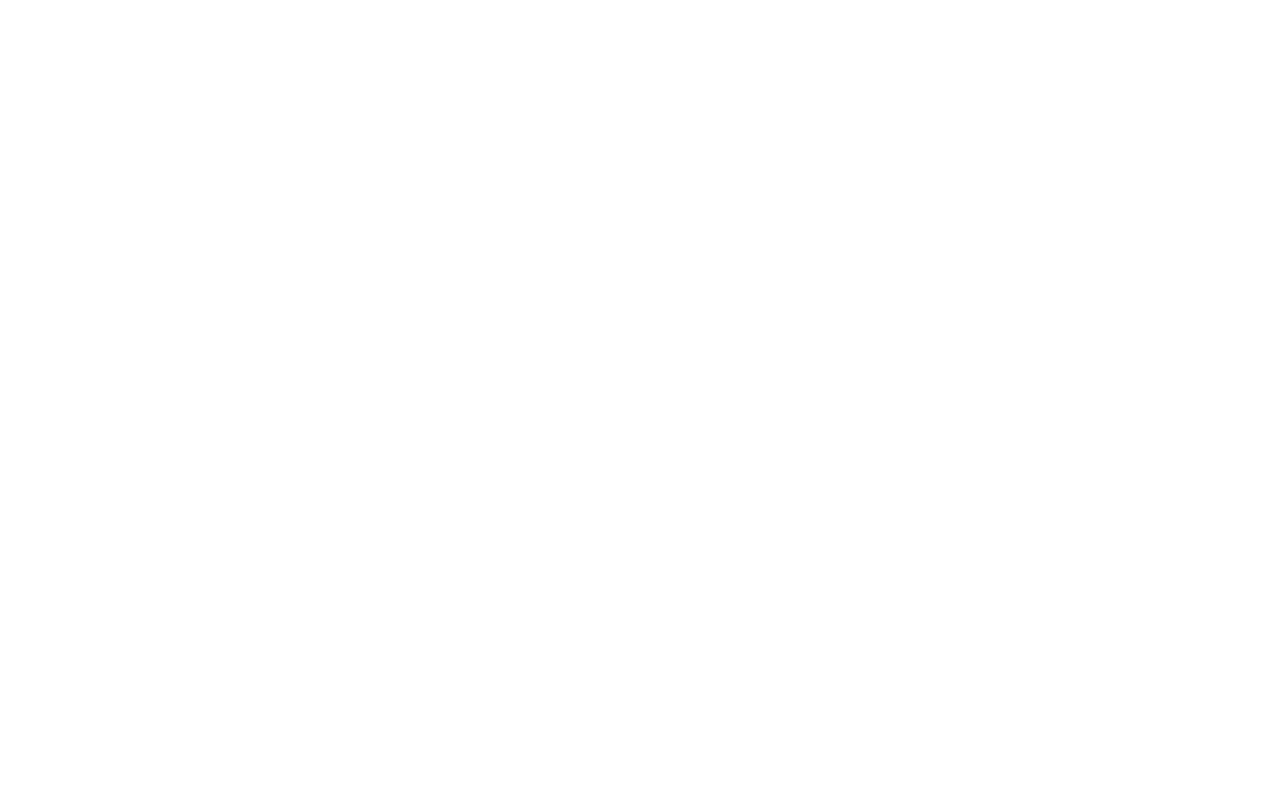
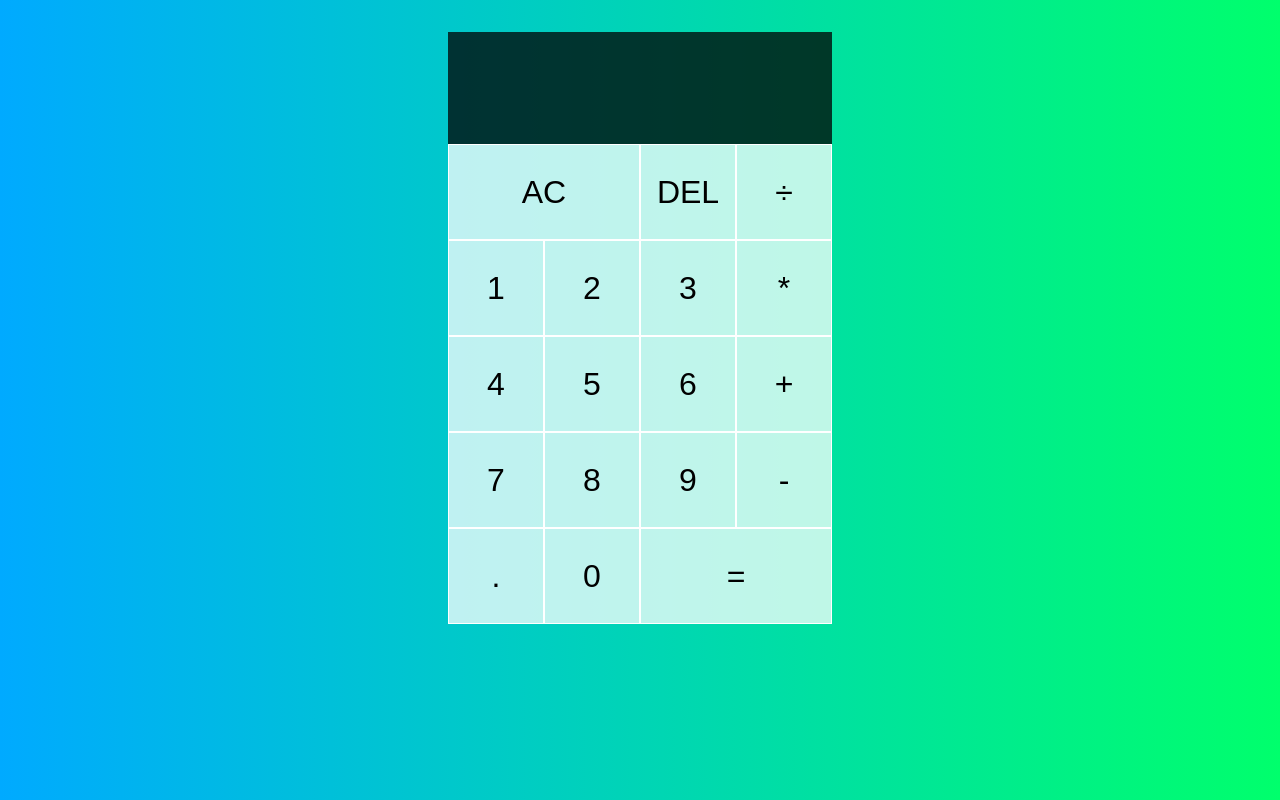
Before and after one commit to atalley3/react-calculator-wds-tutorial, a React (Create React App) app: page / in a window 1280 px wide. Built offline with nearby package versions, Linux system fonts and the light colour scheme.

Commit message:
Structure and CSS
created jsx and css structing of calculator

```diff
--- a/src/App.css
+++ b/src/App.css
@@ -1,3 +1,49 @@
-.App {
-  text-align: center;
+*,
+*::before,
+*::after {
+  box-sizing: border-box;
 }
+body {
+  margin: 0;
+  background: linear-gradient(to right, #00aaff, #00ff6c);
+}
+.calculator-grid {
+  display: grid;
+  margin-top: 2rem;
+  grid-template-columns: repeat(4, 6rem);
+  grid-template-rows: minmax(7rem, auto) repeat(5, 6rem);
+  justify-content: center;
+}
+.calculator-grid button {
+  cursor: pointer;
+  font-size: 2rem;
+  border-width: 1px;
+  border-style: solid;
+  border-color: white;
+  background-color: rgba(255, 255, 255, 0.75);
+}
+.calculator-grid button:hover {
+  background-color: rgba(255, 255, 255, 0.9);
+}
+.span-two {
+  grid-column: span 2;
+}
+.output {
+  grid-column: 1 / -1;
+  background-color: rgba(0, 0, 0, 0.75);
+  display: flex;
+  flex-direction: column;
+  align-items: flex-end;
+  justify-content: space-around;
+  padding: 0.75rem;
+  word-wrap: break-word;
+  word-break: break-all;
+}
+.output .previous-operand {
+  color: rgba(255, 255, 255, 0.75);
+  font-size: 1.5rem;
+}
+.output .current-operand {
+  color: white;
+  font-size: 2.5rem;
+}
--- a/src/App.js
+++ b/src/App.js
@@ -1,7 +1,32 @@
 import "./App.css";
 
 function App() {
-  return <div className="App"></div>;
+  return (
+    <div className="App calculator-grid">
+      <div className="output">
+        <div className="previous-operand"></div>
+        <div className="current-operand"></div>
+      </div>
+      <button className="span-two">AC</button>
+      <button>DEL</button>
+      <button>÷</button>
+      <button>1</button>
+      <button>2</button>
+      <button>3</button>
+      <button>*</button>
+      <button>4</button>
+      <button>5</button>
+      <button>6</button>
+      <button>+</button>
+      <button>7</button>
+      <button>8</button>
+      <button>9</button>
+      <button>-</button>
+      <button>.</button>
+      <button>0</button>
+      <button className="span-two">=</button>
+    </div>
+  );
 }
 
 export default App;
```
